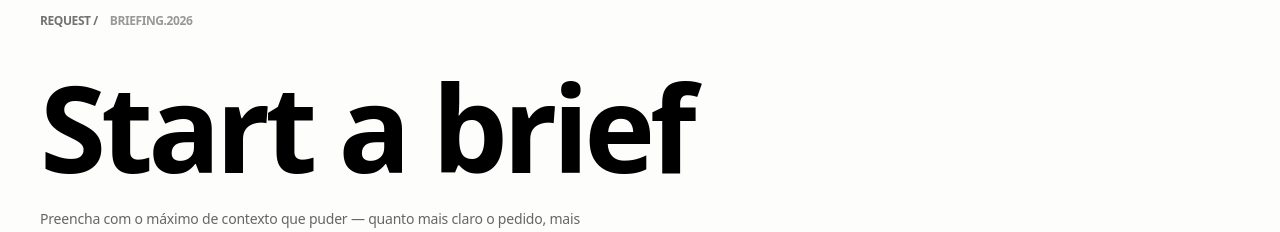
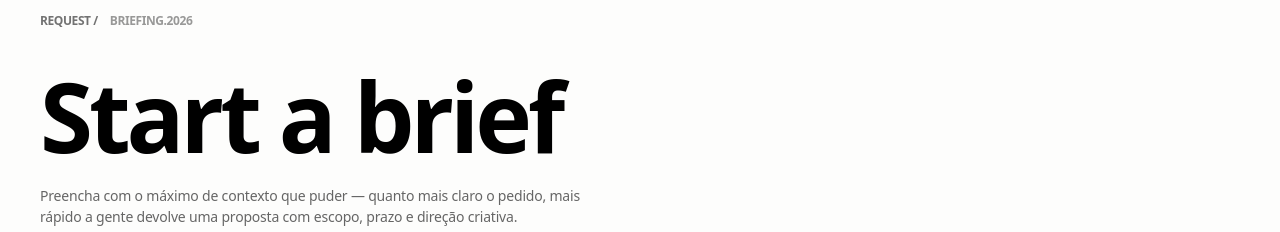
Before and after one commit to thalysonblack/vox, a Next.js app: page /request in a window 1280 px wide. Shown: the part 139-371 px from the top of the page. Built offline with nearby package versions, Linux system fonts and the light colour scheme; no server answers.

Commit message:
style(request): shrink hero headline ~20%
Co-Authored-By: Claude Opus 4.6 (1M context) <noreply@anthropic.com>

```diff
--- a/src/components/request/RequestHero.tsx
+++ b/src/components/request/RequestHero.tsx
@@ -6,7 +6,7 @@ export default function RequestHero() {
         <span className="text-black/40">briefing.2026</span>
       </div>
 
-      <h1 className="mt-10 max-w-[1100px] text-[64px] font-semibold leading-[0.95] tracking-[-3px] text-black md:text-[120px] md:tracking-[-5px]">
+      <h1 className="mt-10 max-w-[1100px] text-[51px] font-semibold leading-[0.95] tracking-[-2.4px] text-black md:text-[96px] md:tracking-[-4px]">
         Start a brief
       </h1>
       <p className="mt-6 max-w-[560px] text-[14px] font-medium leading-[1.5] tracking-[-0.2px] text-black/60">
```
